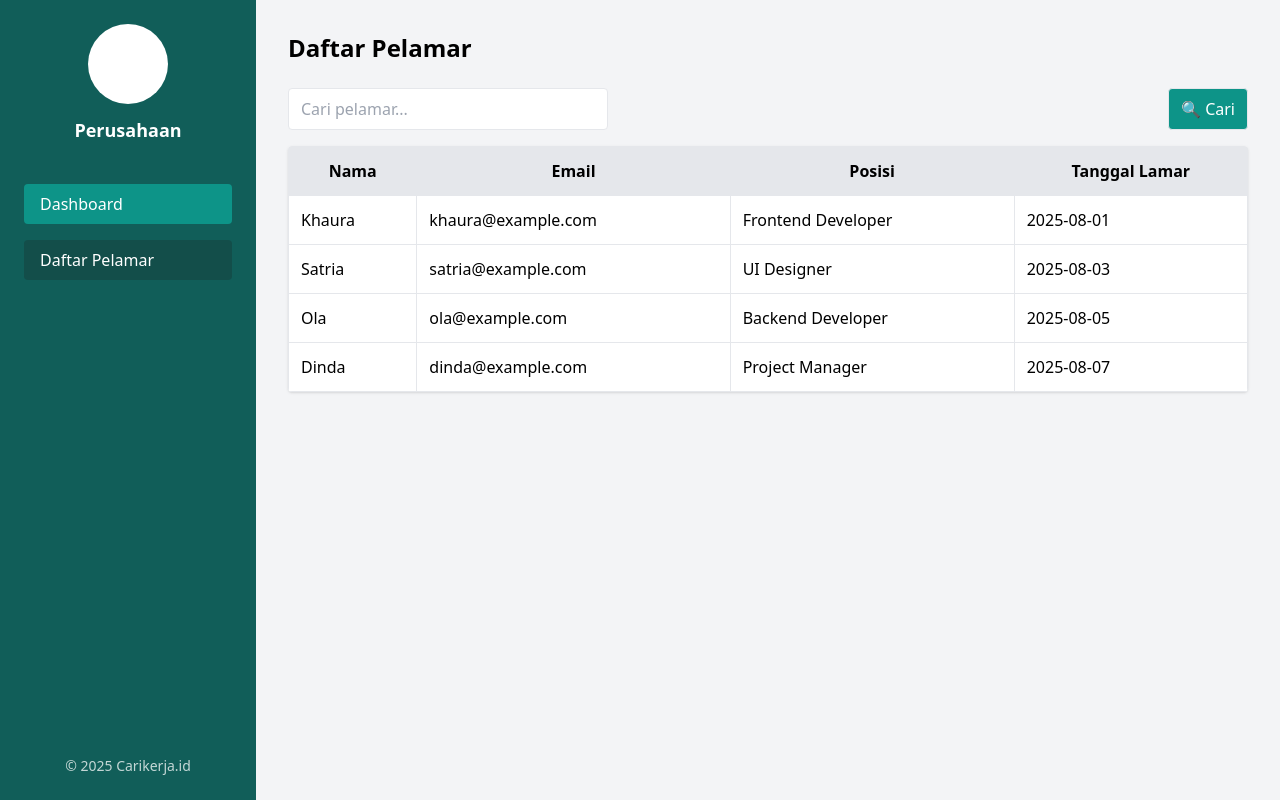
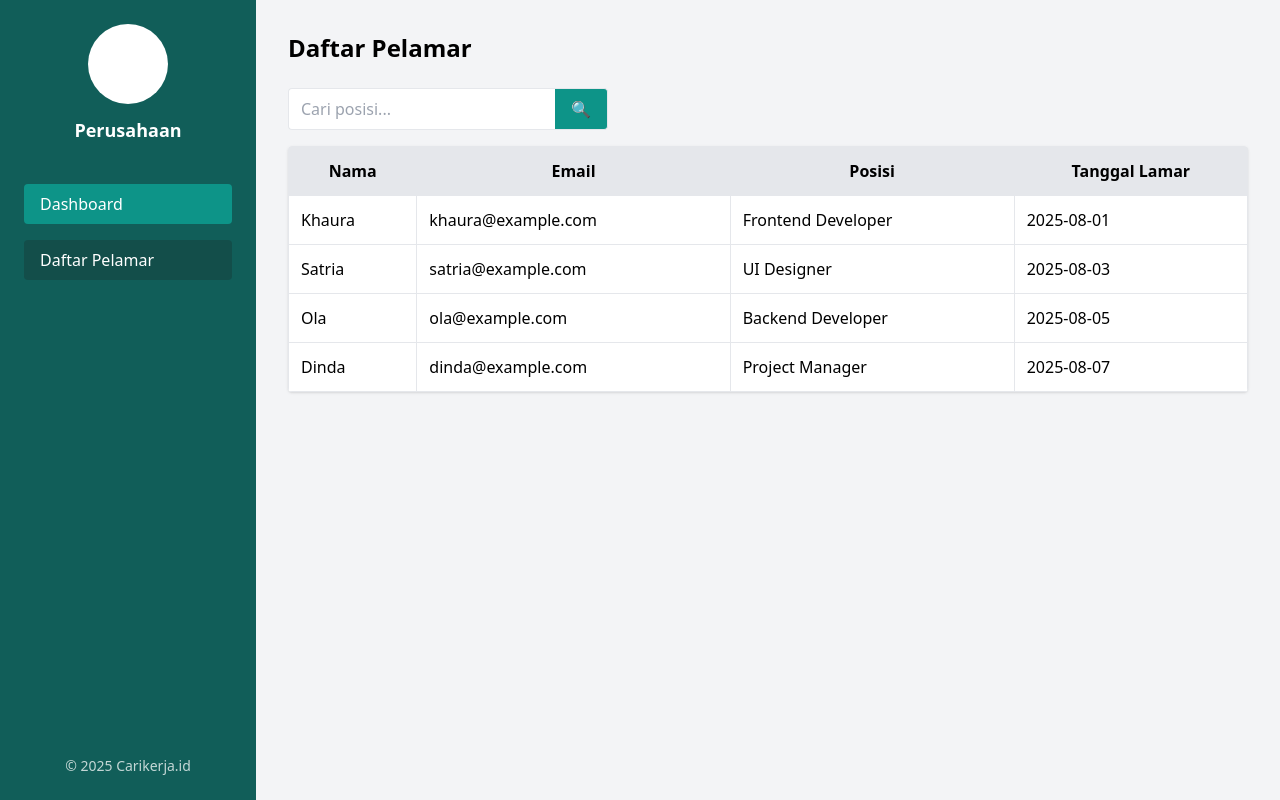
Before and after one commit to hades431/cari_kerja_id, a PHP site: page /daftar_pelamar.php in a window 1280 px wide. Run offline with PHP 8.4, Linux system fonts and the light colour scheme; some libraries are stand-ins or nearby versions.

Commit message:
daftar_pelamar.php

```diff
--- a/perusahaan/daftar_pelamar.php
+++ b/perusahaan/daftar_pelamar.php
@@ -28,11 +28,25 @@
         <main class="flex-1 p-8">
             <h2 class="text-2xl font-bold mb-6">Daftar Pelamar</h2>
 
-            <!-- Search -->
-            <form method="GET" class="flex justify-between mb-4 flex-col sm:flex-row gap-2">
-                <input type="text" name="q" value="<?= isset($_GET['q']) ? htmlspecialchars($_GET['q']) : '' ?>" placeholder="Cari pelamar..." class="border rounded px-3 py-2 w-full sm:w-1/3">
-                <button type="submit" class="border px-3 py-2 rounded bg-teal-600 text-white">🔍 Cari</button>
-            </form>
+           <!-- Search -->
+<form method="GET" class="flex justify-start mb-4 w-full sm:w-1/3">
+    <div class="flex w-full">
+        <input
+            type="text"
+            name="q"
+            value="<?= isset($_GET['q']) ? htmlspecialchars($_GET['q']) : '' ?>"
+            placeholder="Cari posisi..."
+            class="border border-r-0 rounded-l px-3 py-2 w-full"
+        >
+        <button
+            type="submit"
+            class="border border-l-0 rounded-r bg-teal-600 text-white px-4"
+        >
+            🔍
+        </button>
+    </div>
+</form>
+
 
             <!-- Table -->
             <div class="bg-white rounded shadow overflow-x-auto">
@@ -47,7 +61,6 @@
                     </thead>
                     <tbody>
                         <?php
-                            // Data dummy (sementara, belum database)
                             $pelamar = [
                                 ["nama" => "Khaura", "email" => "khaura@example.com", "posisi" => "Frontend Developer", "tgl" => "2025-08-01"],
                                 ["nama" => "Satria", "email" => "satria@example.com", "posisi" => "UI Designer", "tgl" => "2025-08-03"],
@@ -55,18 +68,18 @@
                                 ["nama" => "Dinda", "email" => "dinda@example.com", "posisi" => "Project Manager", "tgl" => "2025-08-07"],
                             ];
 
-                            // Ambil query pencarian
-                            $q = isset($_GET['q']) ? strtolower($_GET['q']) : "";
+                           $q = isset($_GET['q']) ? strtolower(trim($_GET['q'])) : "";
 
-                            // Filter data berdasarkan pencarian
-                            $filtered = array_filter($pelamar, function($p) use ($q) {
-                                return $q === ""
-                                    || strpos(strtolower($p['nama']), $q) !== false
-                                    || strpos(strtolower($p['email']), $q) !== false
-                                    || strpos(strtolower($p['posisi']), $q) !== false;
-                            });
+if ($q === "") {
+    $filtered = $pelamar;
+} else {
+    $filtered = array_filter($pelamar, function($p) use ($q) {
+        return strpos(strtolower($p['posisi']), $q) !== false;
+    });
+}
 
-                            if (count($filtered) > 0) {
+                            if (count($filtered) > 0)
+                                {
                                 foreach ($filtered as $p) {
                                     echo "<tr class='hover:bg-gray-100'>
                                             <td class='p-3 border'>{$p['nama']}</td>
```
